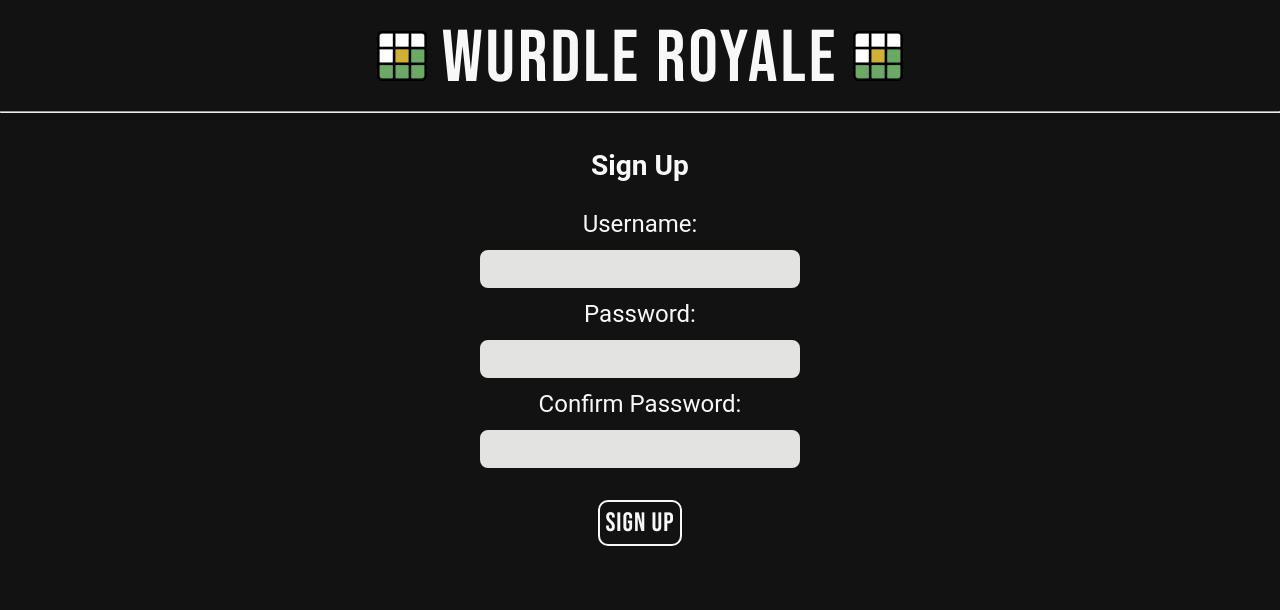
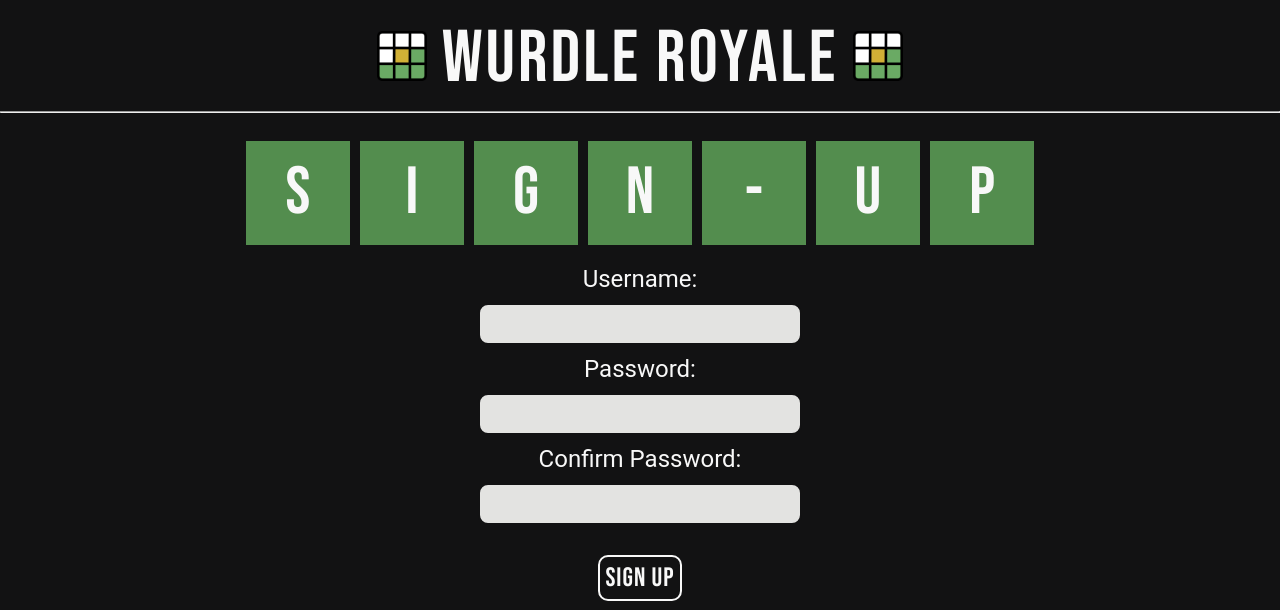
Before and after one commit to gobrin111/cse312Cave, a Flask app: page /register.html in a window 1280 px wide. Shown: the top 610 px of the page. Run offline with Flask 3, Linux system fonts and the light colour scheme.

Commit message:
register title animation added, consolidated word flip animation to one js file

```diff
--- a/app.py
+++ b/app.py
@@ -70,17 +70,9 @@ def js():
     return response
 
 
-@app.route("/static/js/login.js")
-def login_js():
-    response = make_response(send_from_directory("static/js", "login.js"))
-    response.headers.set("Content-Type", "text/javascript")
-    response.headers.set("X-Content-Type-Options", "nosniff")
-    return response
-
-
-@app.route("/static/js/register.js")
-def register_js():
-    response = make_response(send_from_directory("static/js", "register.js"))
+@app.route("/static/js/wordFlip.js")
+def wordFlip_js():
+    response = make_response(send_from_directory("static/js", "wordFlip.js"))
     response.headers.set("Content-Type", "text/javascript")
     response.headers.set("X-Content-Type-Options", "nosniff")
     return response
--- a/static/css/credentials.css
+++ b/static/css/credentials.css
@@ -14,25 +14,28 @@ body {
     margin: 0;
 }
 
-
-.title, .login-title {
+.title, .title-animation {
     font-family: "Bebas Neue", sans-serif;
 }
 
 /* START OF WORDLE ANIMATION */
 
-.login-title-container {
+.title-animation-container {
     justify-content: center;
     align-items: center;
     display: flex;
     margin: 10px auto;
 }
 
-.login-title {
+.title-animation {
     display: grid;
     grid-template-columns: repeat(5, 1fr);
     grid-gap: 10px;
     margin: 10px auto;
+}
+
+.register-title-animation {
+    grid-template-columns: repeat(7, 1fr);
 }
 
 .inner {
@@ -135,3 +138,11 @@ input {
     background-color: #f8f8f8;
     color: #121213;
 }
+
+a {
+    color: #f8f8f8;
+}
+
+a:hover {
+    color: #e3e3e1;
+}
--- a/static/js/register.js
+++ /dev/null
@@ -1 +0,0 @@
-console.log("DASDSDA")
--- a/templates/register.html
+++ b/templates/register.html
@@ -3,13 +3,14 @@
 <head>
     <meta charset="UTF-8">
     <title>Wurdle Royale</title>
+    <link rel="shortcut icon" type="image/x-icon" href="/static/images/wordle-favicon.ico">
     <link rel="stylesheet" type="text/css" href="static/css/credentials.css"/>
     <link rel="preconnect" href="https://fonts.googleapis.com">
     <link rel="preconnect" href="https://fonts.gstatic.com" crossorigin>
     <link href="https://fonts.googleapis.com/css2?family=Bebas+Neue&display=swap" rel="stylesheet">
 </head>
 <body>
-    <script src="static/js/register.js"></script>
+    <script src="static/js/wordFlip.js"></script>
 
     <div class="title">
         <img src="static/images/logo.png"/>
@@ -20,7 +21,31 @@
 
     <section class="credentials">
         <div>
-            <h3 class="sub-title"> Sign Up </h3>
+            <section class="title-animation-container">
+                <div class="title-animation register-title-animation">
+                    <div class="inner">
+                        <span class = inner-text>S</span>
+                    </div>
+                    <div class="inner">
+                        <span class = inner-text>I</span>
+                    </div>
+                    <div class="inner">
+                        <span class = inner-text>G</span>
+                    </div>
+                    <div class="inner">
+                        <span class = inner-text>N</span>
+                    </div>
+                    <div class="inner">
+                        <span class = inner-text>-</span>
+                    </div>
+                    <div class="inner">
+                        <span class = inner-text>U</span>
+                    </div>
+                    <div class="inner">
+                        <span class = inner-text>P</span>
+                    </div>
+                </div>
+            </section>
 
             <form action="/register" method="post" enctype="application/x-www-form-urlencoded">
                 <label>Username: <br/>
```
Also changed, not shown: templates/login.html (+7 -5 lines), static/js/wordFlip.js (renamed from static/js/login.js).
